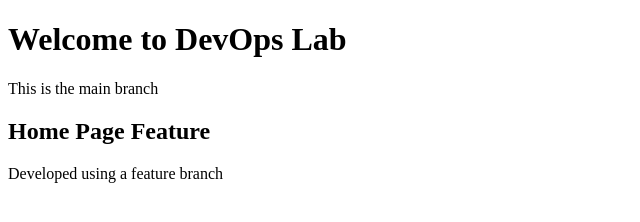
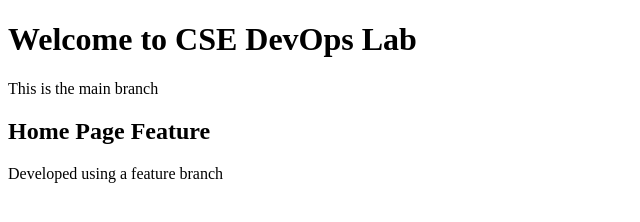
Before and after one commit to jyothsna2006/DevOps-Git-Lab, a plain HTML site: page index.html in a window 1280 px wide. Shown: the whole page, without its empty margins (0-640 px from the left). Drawn offline with Linux system fonts and the light colour scheme.

Commit message:
Update Heading

```diff
--- a/index.html
+++ b/index.html
@@ -4,7 +4,7 @@
 <title>DevOps Lab</title>
 <head>
 <body>
-<h1>Welcome to DevOps Lab</h1>
+<h1>Welcome to CSE DevOps Lab</h1>
 <p>This is the main branch</p>
 <h2>Home Page Feature</h2>
 <p>Developed using a feature branch</p>
```
